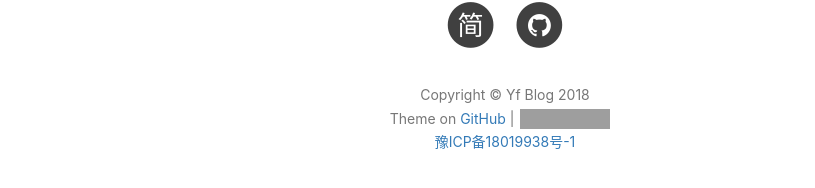
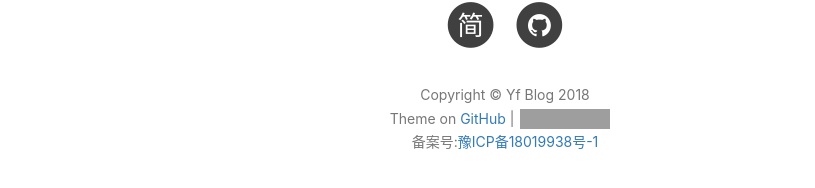
Before and after one commit to shangsanhao/coder.github.io, a Jekyll site: the page built from index.html, in a window 1280 px wide and 900 px high, scrolled down 2168 px. Shown: the part 654-842 px from the top of the window, without its empty margins (135-950 px from the left). Built offline with Jekyll 4.4.1, drawn with Linux system fonts in a browser that asks for light colours; nearby versions of some CDN libraries; the list of posts is cut into pages by our own code; comment, search, counter and statistics services are not loaded; grey boxes are pictures that could not be loaded.

Commit message:
chg
add 备案号

```diff
--- a/_includes/footer.html
+++ b/_includes/footer.html
@@ -100,7 +100,7 @@
                         src="https://ghbtns.com/github-btn.html?user={{ site.github_username }}&repo={{ site.github_username }}.github.io&type=star&count=true" >
                     </iframe>
                     <br>
-                    <a href="http://www.miitbeian.gov.cn/">豫ICP备18019938号-1</a>
+                    备案号:<a href="http://www.miitbeian.gov.cn/">豫ICP备18019938号-1</a>
                 </p>
             </div>
         </div>
```
